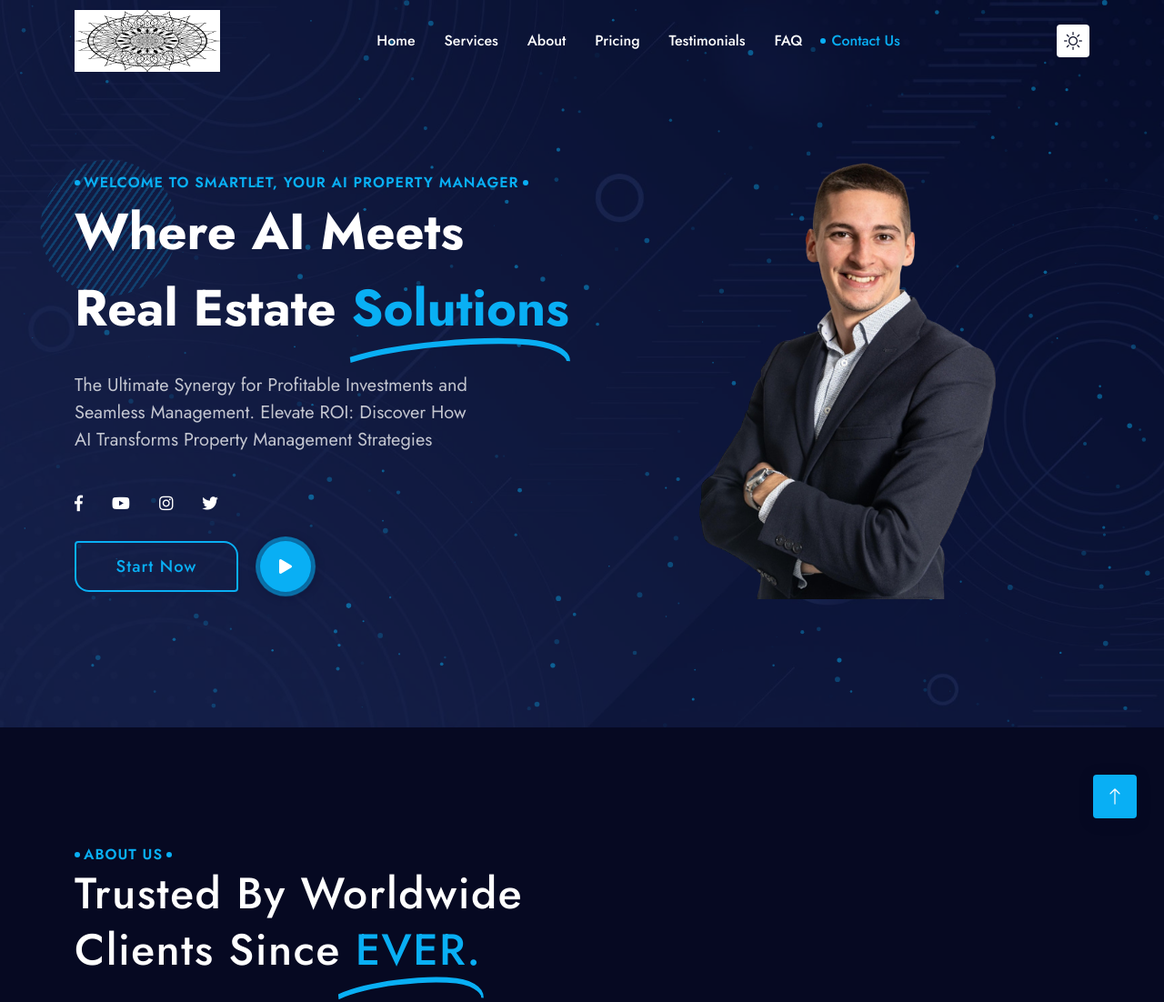
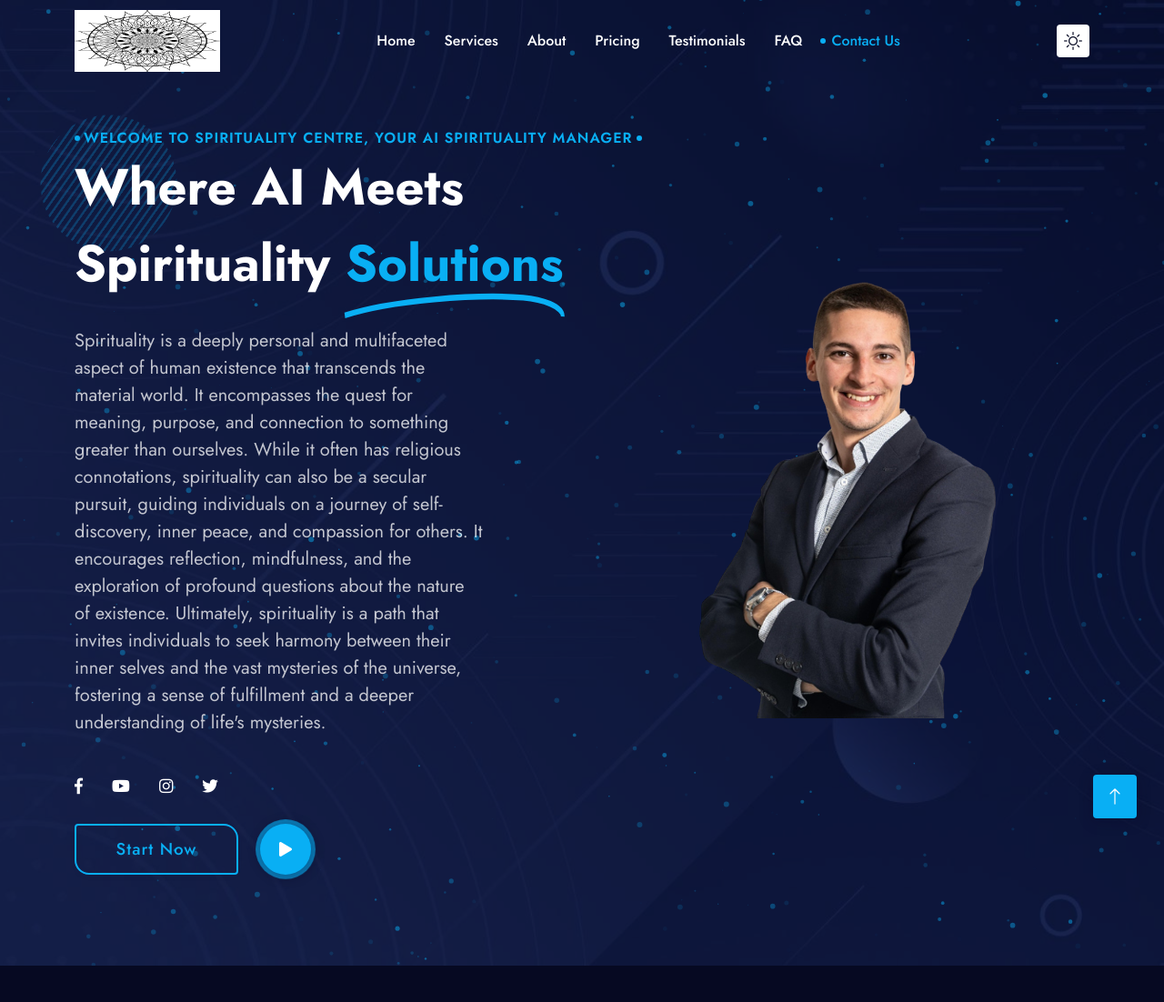
Before and after one commit to singhmaninderjit/SpiritualityAI, a plain HTML site: page index.html in a window 1280 px wide. Shown: the top 1102 px of the page at 91% size. Drawn offline with Linux system fonts and the light colour scheme; files whose address does not match are found by name.

Commit message:
changes in hero text area done

```diff
--- a/index.html
+++ b/index.html
@@ -87,13 +87,12 @@
 						<div class="hero-text-area   ">
 							<div class="row">
 								<div class="col-12       ">
-									<div class="pre-title ">Welcome to SmartLet, your AI Property Manager </div>
-									<h1 class="hero-title  ">Where AI meets Real Estate <span class="featured-text">solutions <svg xmlns="http://www.w3.org/2000/svg" viewBox="0 0 500 150" preserveAspectRatio="none"><path d="M7.7,145.6C109,125,299.9,116.2,401,121.3c42.1,2.2,87.6,11.8,87.3,25.7"></path></svg>  </span><span class="design-element rounded-shape stripes"></span></h1>
+									<div class="pre-title ">Welcome to Spirituality Centre, your AI spirituality Manager </div>
+									<h1 class="hero-title  ">Where AI meets Spirituality <span class="featured-text">solutions <svg xmlns="http://www.w3.org/2000/svg" viewBox="0 0 500 150" preserveAspectRatio="none"><path d="M7.7,145.6C109,125,299.9,116.2,401,121.3c42.1,2.2,87.6,11.8,87.3,25.7"></path></svg>  </span><span class="design-element rounded-shape stripes"></span></h1>
 								</div>
 								<div class="col-10       ">
 									<p class="hero-subtitle ">
-										The Ultimate Synergy for Profitable Investments and Seamless Management.
-										Elevate ROI: Discover How AI Transforms Property Management Strategies
+										Spirituality is a deeply personal and multifaceted aspect of human existence that transcends the material world. It encompasses the quest for meaning, purpose, and connection to something greater than ourselves. While it often has religious connotations, spirituality can also be a secular pursuit, guiding individuals on a journey of self-discovery, inner peace, and compassion for others. It encourages reflection, mindfulness, and the exploration of profound questions about the nature of existence. Ultimately, spirituality is a path that invites individuals to seek harmony between their inner selves and the vast mysteries of the universe, fostering a sense of fulfillment and a deeper understanding of life's mysteries.
 									</p>
 								</div>
 				<div class="col-12   ">
```
